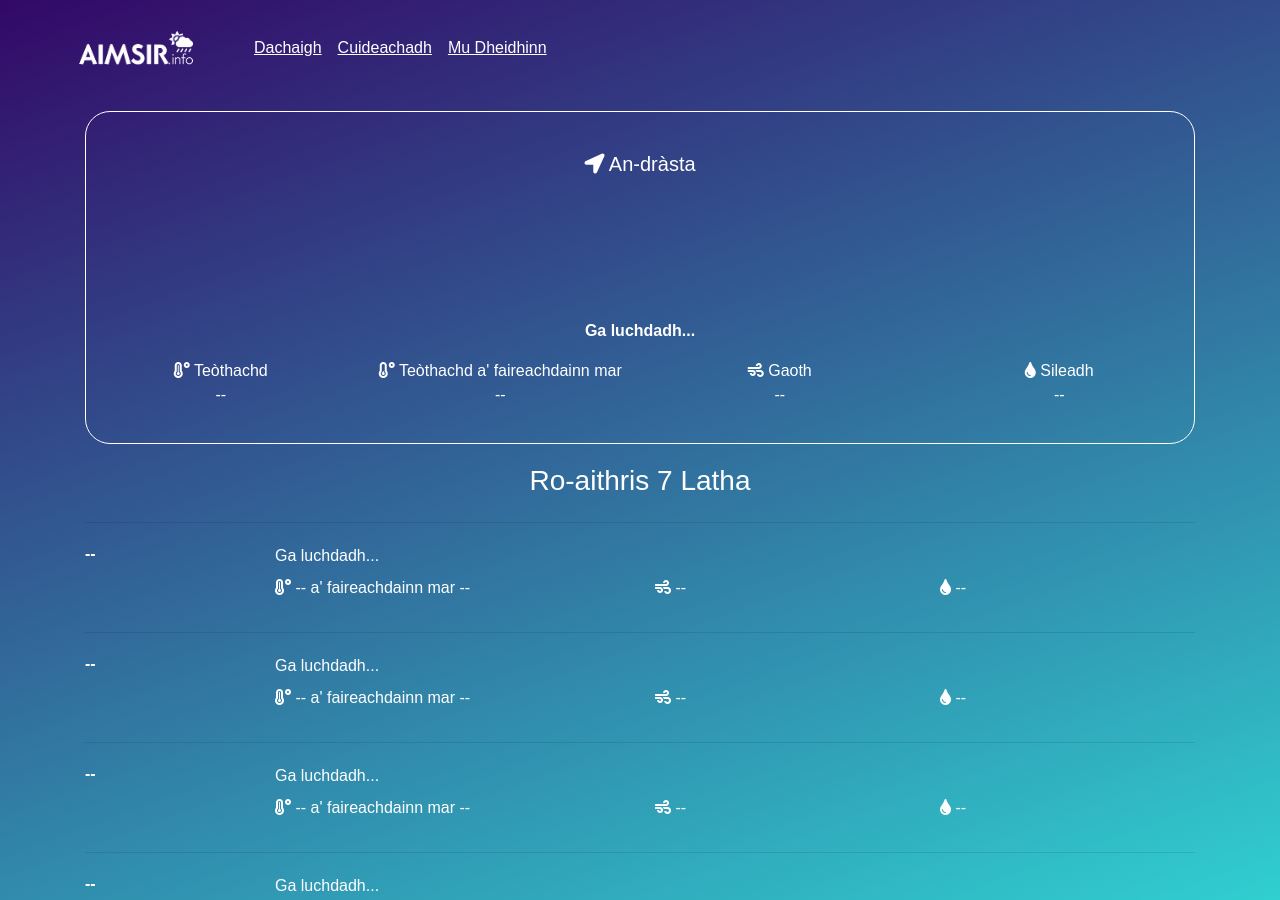
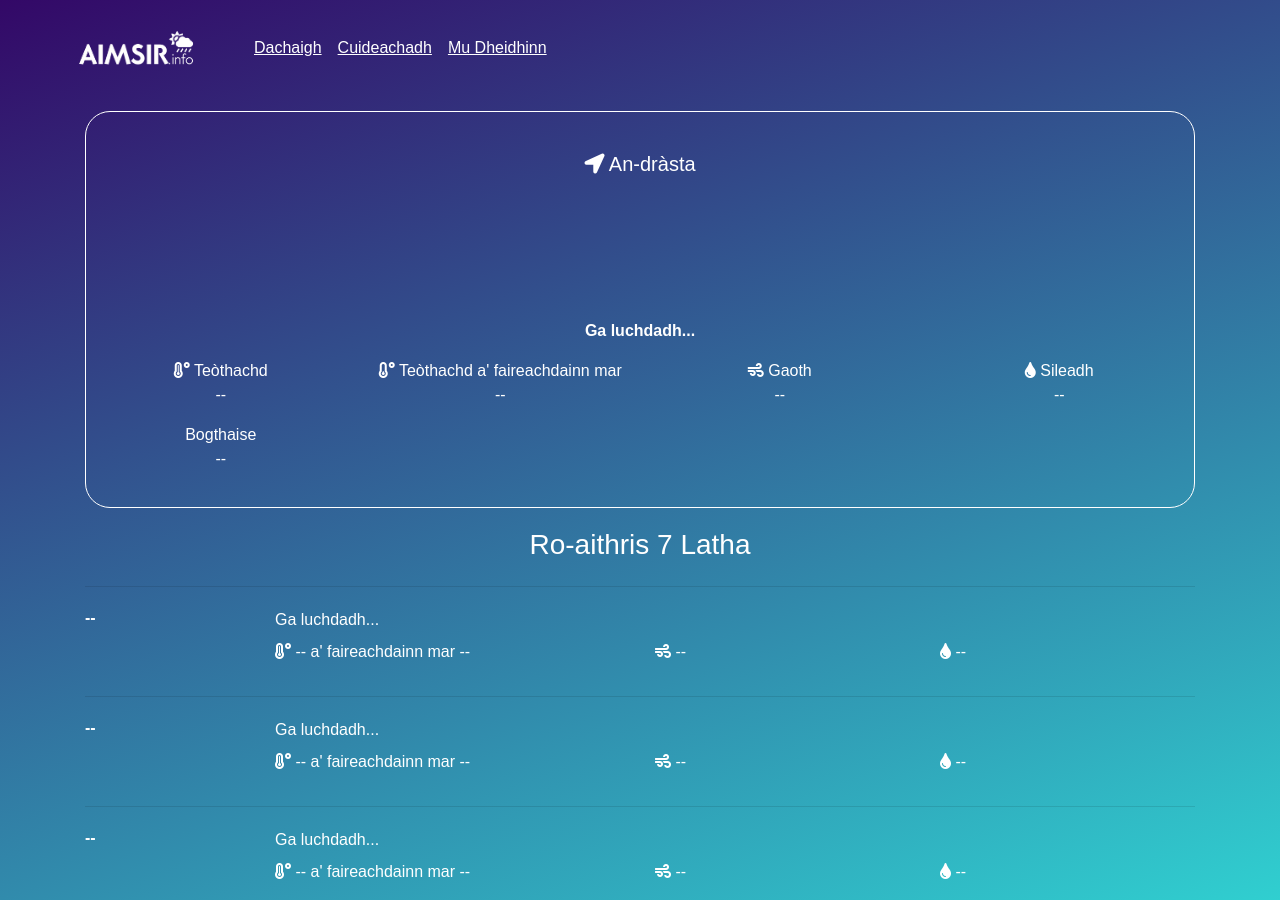
Before and after one commit to angeidheal/aimsir, a Jekyll site: the page built from test.html, in a window 1280 px wide and 900 px high. Built offline with Jekyll 4.4.1, drawn with Linux system fonts in a browser that asks for light colours; nearby versions of some CDN libraries; a script that is not in the unit is left out.

Commit message:
Update test page

```diff
--- a/test.html
+++ b/test.html
@@ -29,6 +29,20 @@ permalink: /test/
       </div>
       <div class="col-md-3">
         <p><i class="fas fa-tint"></i> Sileadh<br/><span class="precip">--</span></p>
+      </div>
+    </div>
+    <div class="row">
+      <div class="col-md-3">
+        <p>Bogthaise<br/><span class="humidity">--<span></p>
+      </div>
+      <div class="col-md-3">
+        <p></p>
+      </div>
+      <div class="col-md-3">
+        <p></p>
+      </div>
+      <div class="col-md-3">
+        <p></p>
       </div>
     </div>
   </div>
--- a/test.js
+++ b/test.js
@@ -171,6 +171,13 @@ window.addEventListener('load', ()=> {
                     dailySummary5.textContent = data.daily.data[5].summary;
                     dailySummary6.textContent = data.daily.data[6].summary;
                     dailySummary7.textContent = data.daily.data[7].summary;
+
+                    if data.currently.humidity > 0.5 {
+                      humidity.textContent = "Bogthaise ard";
+                    } else {
+                      humidity.textContent = "Bogthaise íseal";
+                    }
+
                     // Set icon
                     setIcons(icon, document.querySelector(".icon"));
 
```
